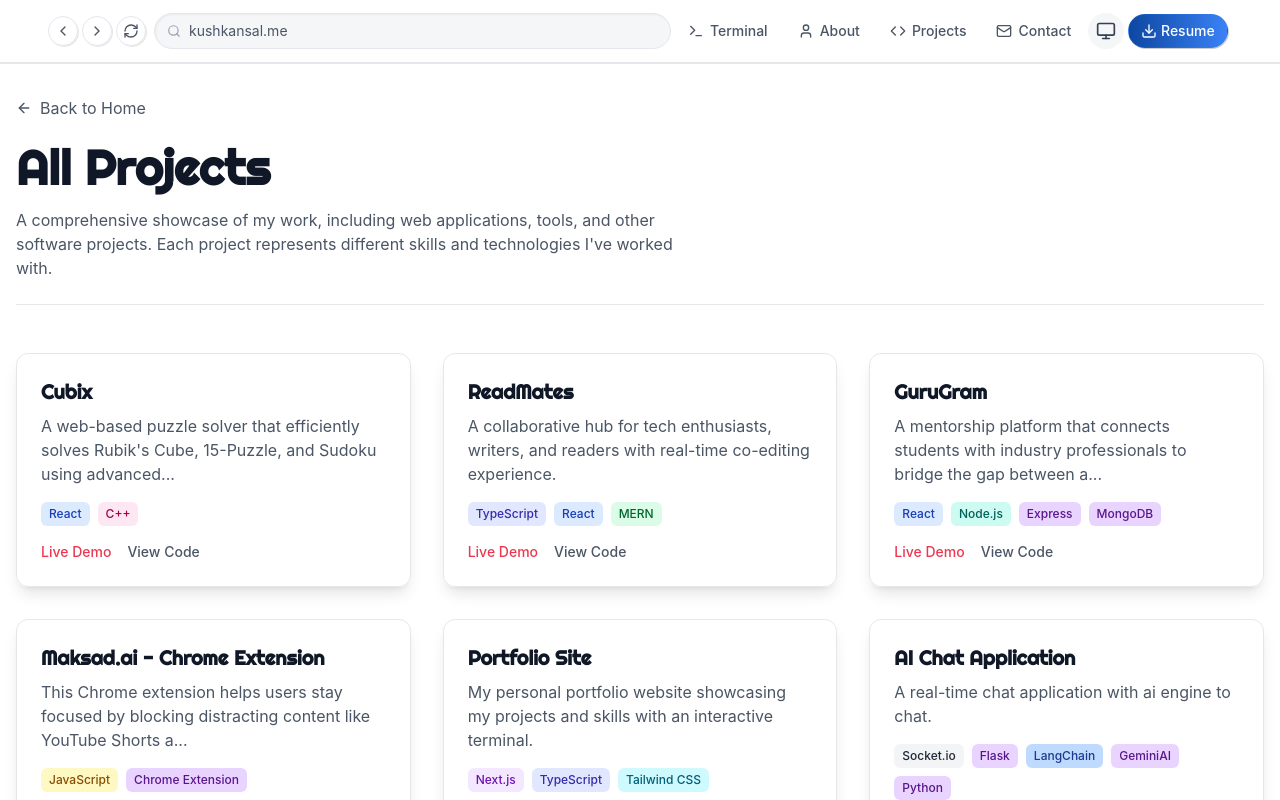
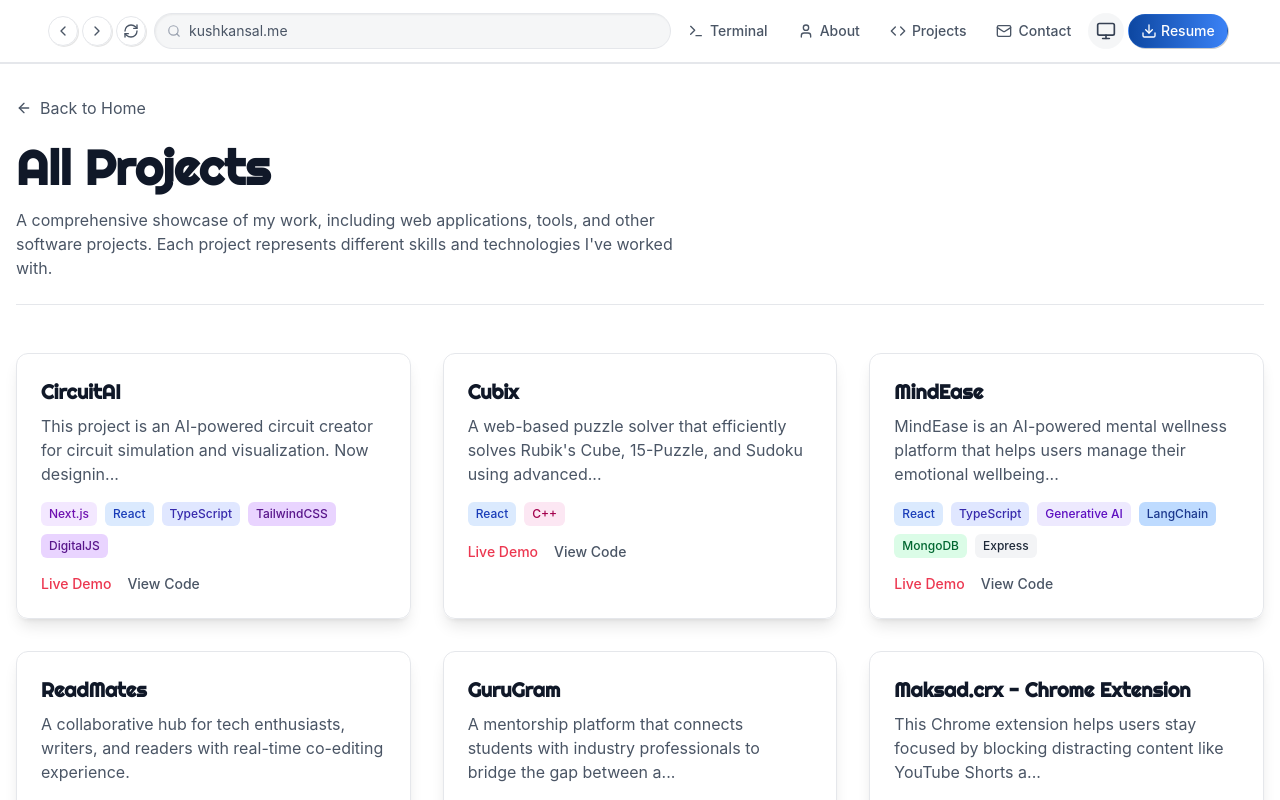
Before and after one commit to KshKnsl/KshKnsl.github.io, a Next.js app: page /projects in a window 1280 px wide. Shown: the top 800 px of the page. Built offline with nearby package versions, Linux system fonts and the light colour scheme.

Commit message:
add new projects: CircuitAI and MindEase; update existing project details

```diff
--- a/app/page.tsx
+++ b/app/page.tsx
@@ -66,12 +66,35 @@ const personalInfo = {
   about: `Hi everyone. My name is Kush Kansal and I am a second-year college student pursuing my B.tech from JIIT. I have a keen interest in technological stuff. I get excited just by thinking about the endless possibilities of cutting-edge technologies. Driven by a strong sense of curiosity. Currently, my skills are in HTML, CSS, Object Oriented programming, C, C++, and Java. I am currently learning full-stack web development and DSA. My unwavering determination propels me towards achieving excellence, and I aspire to contribute significantly to society.`,
   projects: [
     {
+      title: "CircuitAI",
+      liveLink: "https://circuitai.vercel.app",
+      codeLink: "https://github.com/KshKnsl/CircuitAI",
+      description:
+        "This project is an AI-powered circuit creator for circuit simulation and visualization. Now designing using natural language prompts or guided design flows.",
+      technologies: ["Next.js", "React", "TypeScript", "TailwindCSS", "DigitalJS"],
+    },
+    {
+      title: "MindEase",
+      liveLink: "mind-ease-eosin.vercel.app",
+      codeLink: "https://github.com/KshKnsl/MindEase",
+      description: "MindEase is an AI-powered mental wellness platform that helps users manage their emotional wellbeing, schedule tasks, and get personalized support.",
+      technologies: ["React", "TypeScript", "Generative AI", "LangChain", "MongoDB", "Express"],
+    },
+    {
       title: "GuruGram",
       liveLink: "https://gurugramm.vercel.app",
       codeLink: "https://github.com/KshKnsl/GuruGram",
       description:
         "A mentorship platform that connects students with industry professionals to bridge the gap between academics and real-world skills. With features like skill-based matching, video communication, and progress tracking.",
       technologies: ["React", "Node.js", "Express", "MongoDB"],
+    },
+    {
+      title: "ReadMates",
+      liveLink: "https://readmates.vercel.app/",
+      codeLink: "https://github.com/KshKnsl/ReadMates",
+      description:
+        "A collaborative hub for tech enthusiasts, writers, and readers with real-time co-editing experience.",
+      technologies: ["TypeScript", "React", "MERN"],
     },
     {
       title: "Cubix",
@@ -82,36 +105,12 @@ const personalInfo = {
       technologies: ["React", "C++"],
     },
     {
-      title: "URL Shortener",
+      title: "Maksad.crx - Chrome Extension",
+      liveLink: "https://github.com/KshKnsl/Maksad.crx",
+      codeLink: "https://github.com/KshKnsl/Maksad.crx",
       description:
-        "A free tool to shorten URLs and generate QR codes & links making it easy to share.",
-      liveLink: "https://tinyu.vercel.app/",
-      codeLink: "https://github.com/KshKnsl/URL-Shorten",
-      technologies: ["NodeJS", "EJS"],
-    },
-    {
-      title: "Portfolio Site",
-      description:
-        "My personal portfolio website showcasing my projects and skills with an interactive terminal.",
-      liveLink: "#",
-      codeLink: "https://github.com/KshKnsl/Portfolio",
-      technologies: ["Next.js", "TypeScript", "Tailwind CSS"],
-    },
-    {
-      title: "ReadMates",
-      description:
-        "A collaborative hub for tech enthusiasts, writers, and readers with real-time co-editing experience.",
-      liveLink: "https://readmates.vercel.app/",
-      codeLink: "https://github.com/KshKnsl/ReadMates",
-      technologies: ["TypeScript", "React", "MERN"],
-    },
-    {
-      title: "Chintan Trivia",
-      description:
-        "A web-based quiz app for creating and participating in AI-driven quizzes, enhancing classroom interactions.",
-      liveLink: "http://chintan.42web.io/",
-      codeLink: "https://github.com/KshKnsl/ChintanTrivia",
-      technologies: ["PHP", "Tailwind CSS", "JavaScript", "MySQL"],
+        "This Chrome extension helps users stay focused by blocking distracting content like YouTube Shorts and enabling voice commands (e.g., 'Close tab').",
+      technologies: ["JavaScript", "Chrome Extension"],
     },
   ],
   highlights: [
--- a/app/projects/page.tsx
+++ b/app/projects/page.tsx
@@ -25,6 +25,14 @@ const truncateDescription = (description: string, maxLength: number) => {
 
 const projects = [
   {
+    title: "CircuitAI",
+    liveLink: "https://circuitai.vercel.app",
+    codeLink: "https://github.com/KshKnsl/CircuitsAI",
+    description:
+      "This project is an AI-powered circuit creator for circuit simulation and visualization. Now designing using natural language prompts or guided design flows.",
+    technologies: ["Next.js", "React", "TypeScript", "TailwindCSS", "DigitalJS"],
+  },
+  {
     title: "Cubix",
     liveLink: "https://kshknsl.github.io/cubix/",
     codeLink: "https://github.com/KshKnsl/cubix",
@@ -32,6 +40,14 @@ const projects = [
       "A web-based puzzle solver that efficiently solves Rubik's Cube, 15-Puzzle, and Sudoku using advanced algorithms. The frontend, built with React, provides an interactive UI, while the backend, powered by C++, ensures fast and optimized solutions.",
     technologies: ["React", "C++"],
   },
+  {
+    title: "MindEase",
+    liveLink: "mind-ease-eosin.vercel.app",
+    codeLink: "https://github.com/KshKnsl/MindEase",
+    description: "MindEase is an AI-powered mental wellness platform that helps users manage their emotional wellbeing, schedule tasks, and get personalized support.",
+    technologies: ["React", "TypeScript", "Generative AI", "LangChain", "MongoDB", "Express"],
+    },
+
   {
     title: "ReadMates",
     liveLink: "https://readmates.vercel.app/",
@@ -49,20 +65,20 @@ const projects = [
     technologies: ["React", "Node.js", "Express", "MongoDB"],
   },
   {
-    title: "Maksad.ai - Chrome Extension",
+    title: "Maksad.crx - Chrome Extension",
     liveLink: "https://github.com/KshKnsl/Maksad.crx",
     codeLink: "https://github.com/KshKnsl/Maksad.crx",
     description:
-      "This Chrome extension helps users stay focused by blocking distracting content like YouTube Shorts and enabling voice commands (e.g., 'Close tab'). It provides a simple UI with a microphone button.",
+      "This Chrome extension helps users stay focused by blocking distracting content like YouTube Shorts and enabling voice commands (e.g., 'Close tab').",
     technologies: ["JavaScript", "Chrome Extension"],
   },
   {
-    title: "Portfolio Site",
-    liveLink: "/",
+    title: "An Older Portfolio Site",
+    liveLink: "knsl.vercel.app",
     codeLink: "https://github.com/KshKnsl/Portfolio",
     description:
       "My personal portfolio website showcasing my projects and skills with an interactive terminal.",
-    technologies: ["Next.js", "TypeScript", "Tailwind CSS"],
+    technologies: ["HTML", "Tailwind CSS", "GSAP"],
   },
   {
     title: "AI Chat Application",
@@ -208,9 +224,28 @@ export default function ProjectsPage() {
                       bgColor = "bg-gray-100 dark:bg-gray-900/30 text-gray-800 dark:text-gray-300";
                     else if (tech === "LangChain")
                       bgColor = "bg-blue-200 dark:bg-blue-800/30 text-blue-900 dark:text-blue-400";
+                    else if (tech === "CSS")
+                      bgColor = "bg-blue-100 dark:bg-blue-900/30 text-blue-800 dark:text-blue-300";
+                    else if (tech === "Generative AI")
+                      bgColor = "bg-violet-100 dark:bg-violet-900/30 text-violet-800 dark:text-violet-300";
+                    else if (tech === "MongoDB")
+                      bgColor = "bg-green-100 dark:bg-green-900/30 text-green-800 dark:text-green-300";
+                    else if (tech === "Express")
+                      bgColor = "bg-gray-100 dark:bg-gray-900/30 text-gray-800 dark:text-gray-300";
+                    else if (tech === "GSAP")
+                      bgColor = "bg-emerald-100 dark:bg-emerald-900/30 text-emerald-800 dark:text-emerald-300";
+                    else if (tech === "Flask")
+                      bgColor = "bg-slate-100 dark:bg-slate-900/30 text-slate-800 dark:text-slate-300";
+                    else if (tech === "GeminiAI")
+                      bgColor = "bg-fuchsia-100 dark:bg-fuchsia-900/30 text-fuchsia-800 dark:text-fuchsia-300";
+                    else if (tech === "Python")
+                      bgColor = "bg-sky-100 dark:bg-sky-900/30 text-sky-800 dark:text-sky-300";
+                    else if (tech === "Java")
+                      bgColor = "bg-rose-100 dark:bg-rose-900/30 text-rose-800 dark:text-rose-300";
+                    else if (tech === "Chrome Extension")
+                      bgColor = "bg-lime-100 dark:bg-lime-900/30 text-lime-800 dark:text-lime-300";
                     else
                       bgColor = "bg-purple-200 dark:bg-purple-800/30 text-purple-900 dark:text-purple-400";
-
                     return (
                       <span key={i} className={`${bgColor} px-2 py-1 text-xs rounded-md font-medium`}>
                         {tech}
```
Also changed, not shown: 1 other file (tests, documents, lock files or other folders).
